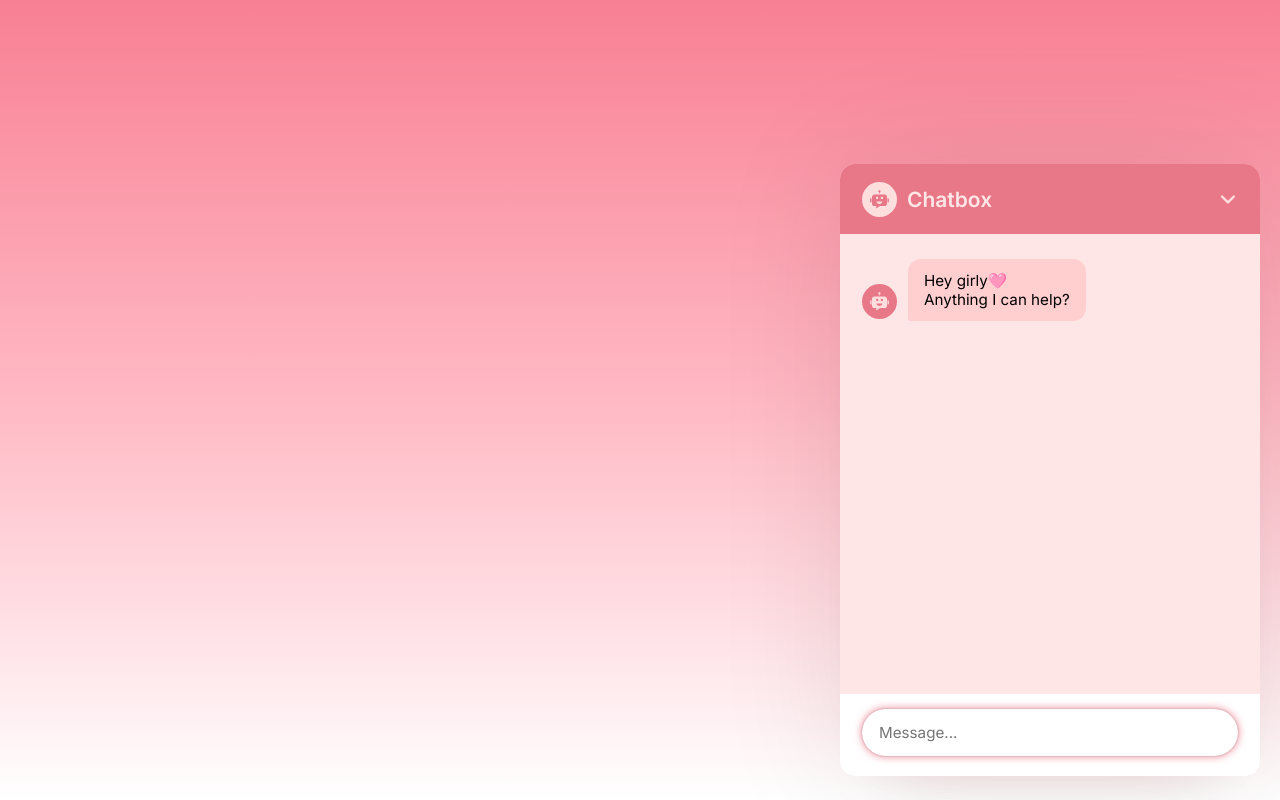
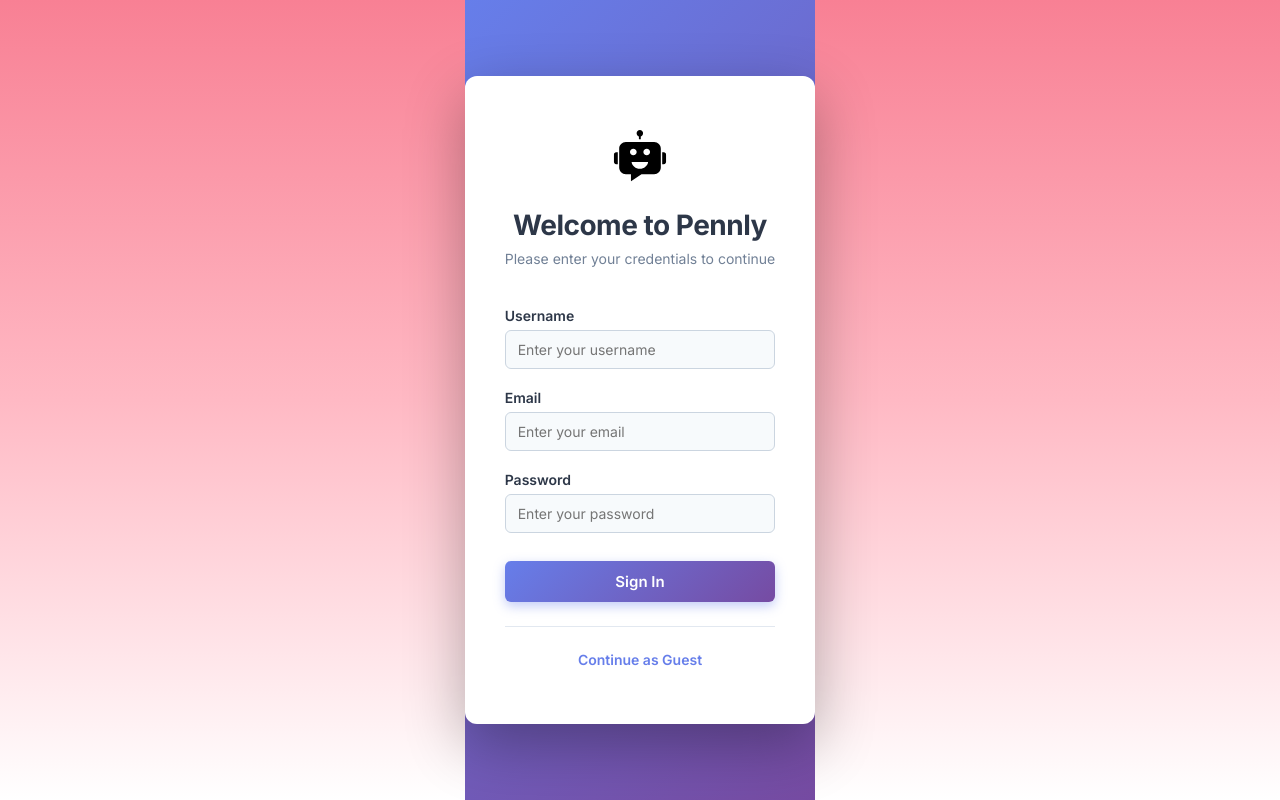
Before and after one commit to sliadjne/AI-Chatbot, a React (Vite) app: page / in a window 1280 px wide. Built offline with nearby package versions, Linux system fonts and the light colour scheme.

Commit message:
NEW UPDATE

```diff
--- a/src/App.jsx
+++ b/src/App.jsx
@@ -2,8 +2,10 @@ import { useState } from "react";
 import { ChatbotIcon } from "./components/ChatbotIcon";
 import ChatForm from "./components/ChatForm";
 import ChatMessage from "./components/ChatMessage";
+import LandingPage from "./components/LandingPage";
 
 const App = () => {
+  const [isLoggedIn, setIsLoggedIn] = useState(false);
   const [chatHistory, seeChatHistory] = useState([]);
   const [open, setOpen] = useState(true);
   const [closing, setClosing] = useState(false);
@@ -74,7 +76,25 @@ const App = () => {
     }
   };
 
-  return <div className="container">
+  // Handle login
+  const handleLogin = (credentials) => {
+    console.log('User logged in:', credentials.username);
+    setIsLoggedIn(true);
+  };
+
+  // Handle guest access
+  const handleGuestAccess = () => {
+    console.log('User accessing as guest');
+    setIsLoggedIn(true);
+  };
+
+  // Show landing page if not logged in
+  if (!isLoggedIn) {
+    return <LandingPage onLogin={handleLogin} onGuestAccess={handleGuestAccess} />;
+  }
+
+  const chatUI = (
+    <div className="container">
       {/* Chatbot popup rendered only when open */}
       {open && (
         <div className={`chatbot-popup ${closing ? 'closing' : 'open'}`}>
@@ -116,7 +136,9 @@ const App = () => {
         </button>
       )}
     </div>
+  );
 
+  return chatUI;
 };
 
 export default App;
--- /dev/null
+++ b/src/components/LandingPage.css
@@ -0,0 +1,175 @@
+.landing-page {
+  min-height: 100vh;
+  display: flex;
+  align-items: center;
+  justify-content: center;
+  background: linear-gradient(135deg, #667eea 0%, #764ba2 100%);
+  font-family: -apple-system, BlinkMacSystemFont, 'Segoe UI', 'Roboto', 'Oxygen',
+    'Ubuntu', 'Cantarell', 'Fira Sans', 'Droid Sans', 'Helvetica Neue',
+    sans-serif;
+  -webkit-font-smoothing: antialiased;
+  -moz-osx-font-smoothing: grayscale;
+}
+
+.landing-container {
+  background: white;
+  border-radius: 12px;
+  box-shadow: 0 20px 60px rgba(0, 0, 0, 0.3);
+  padding: 48px 40px;
+  width: 100%;
+  max-width: 420px;
+  animation: slideUp 0.6s ease-out;
+}
+
+@keyframes slideUp {
+  from {
+    opacity: 0;
+    transform: translateY(30px);
+  }
+  to {
+    opacity: 1;
+    transform: translateY(0);
+  }
+}
+
+.landing-header {
+  text-align: center;
+  margin-bottom: 40px;
+}
+
+.landing-header svg {
+  width: 64px;
+  height: 64px;
+  margin-bottom: 16px;
+}
+
+.landing-title {
+  font-size: 28px;
+  font-weight: 700;
+  color: #2d3748;
+  margin: 0 0 8px 0;
+  letter-spacing: -0.5px;
+}
+
+.landing-subtitle {
+  font-size: 14px;
+  color: #718096;
+  margin: 0;
+  font-weight: 400;
+}
+
+.credentials-form {
+  display: flex;
+  flex-direction: column;
+  gap: 20px;
+  margin-bottom: 24px;
+}
+
+.form-group {
+  display: flex;
+  flex-direction: column;
+  gap: 6px;
+}
+
+.form-group label {
+  font-size: 14px;
+  font-weight: 600;
+  color: #2d3748;
+}
+
+.form-group input {
+  padding: 10px 12px;
+  border: 1.5px solid #cbd5e0;
+  border-radius: 6px;
+  font-size: 14px;
+  font-family: inherit;
+  transition: all 0.2s ease;
+  outline: none;
+  background: #f7fafc;
+}
+
+.form-group input:focus {
+  background: white;
+  border-color: #667eea;
+  box-shadow: 0 0 0 3px rgba(102, 126, 234, 0.1);
+}
+
+.form-group input.input-error {
+  border-color: #f56565;
+  background: #fff5f5;
+}
+
+.form-group input.input-error:focus {
+  box-shadow: 0 0 0 3px rgba(245, 101, 101, 0.1);
+}
+
+.error-message {
+  font-size: 12px;
+  color: #f56565;
+  font-weight: 500;
+}
+
+.login-button {
+  padding: 11px 16px;
+  background: linear-gradient(135deg, #667eea 0%, #764ba2 100%);
+  color: white;
+  border: none;
+  border-radius: 6px;
+  font-size: 15px;
+  font-weight: 600;
+  cursor: pointer;
+  transition: all 0.3s ease;
+  font-family: inherit;
+  margin-top: 8px;
+  box-shadow: 0 4px 12px rgba(102, 126, 234, 0.4);
+}
+
+.login-button:hover {
+  transform: translateY(-2px);
+  box-shadow: 0 6px 16px rgba(102, 126, 234, 0.5);
+}
+
+.login-button:active {
+  transform: translateY(0);
+  box-shadow: 0 2px 8px rgba(102, 126, 234, 0.4);
+}
+
+.landing-footer {
+  text-align: center;
+  padding-top: 16px;
+  border-top: 1px solid #e2e8f0;
+}
+
+.guest-button {
+  background: none;
+  border: none;
+  color: #667eea;
+  font-size: 14px;
+  font-weight: 600;
+  cursor: pointer;
+  transition: all 0.2s ease;
+  font-family: inherit;
+  padding: 8px 0;
+  text-decoration: none;
+}
+
+.guest-button:hover {
+  color: #764ba2;
+  text-decoration: underline;
+}
+
+@media (max-width: 480px) {
+  .landing-container {
+    padding: 32px 24px;
+    margin: 16px;
+    max-width: none;
+  }
+
+  .landing-title {
+    font-size: 24px;
+  }
+
+  .landing-subtitle {
+    font-size: 13px;
+  }
+}
--- /dev/null
+++ b/src/components/LandingPage.jsx
@@ -0,0 +1,138 @@
+import { useState } from 'react';
+import { ChatbotIcon } from './ChatbotIcon';
+import './LandingPage.css';
+
+const LandingPage = ({ onLogin, onGuestAccess }) => {
+  const [credentials, setCredentials] = useState({
+    username: '',
+    email: '',
+    password: ''
+  });
+  const [errors, setErrors] = useState({});
+
+  const handleChange = (e) => {
+    const { name, value } = e.target;
+    setCredentials(prev => ({
+      ...prev,
+      [name]: value
+    }));
+    // Clear error when user starts typing
+    if (errors[name]) {
+      setErrors(prev => ({
+        ...prev,
+        [name]: ''
+      }));
+    }
+  };
+
+  const validateForm = () => {
+    const newErrors = {};
+
+    if (!credentials.username.trim()) {
+      newErrors.username = 'Username is required';
+    }
+
+    if (!credentials.email.trim()) {
+      newErrors.email = 'Email is required';
+    } else if (!/^[^\s@]+@[^\s@]+\.[^\s@]+$/.test(credentials.email)) {
+      newErrors.email = 'Please enter a valid email address';
+    }
+
+    if (!credentials.password.trim()) {
+      newErrors.password = 'Password is required';
+    } else if (credentials.password.length < 6) {
+      newErrors.password = 'Password must be at least 6 characters';
+    }
+
+    setErrors(newErrors);
+    return Object.keys(newErrors).length === 0;
+  };
+
+  const handleSubmit = (e) => {
+    e.preventDefault();
+
+    if (validateForm()) {
+      // Navigate to chatbot without backend
+      console.log('Login credentials:', credentials);
+      onLogin(credentials);
+    }
+  };
+
+  const handleGuestClick = () => {
+    // Navigate directly to chatbot
+    console.log('Accessing as guest');
+    onGuestAccess();
+  };
+
+  return (
+    <div className="landing-page">
+      <div className="landing-container">
+        <div className="landing-header">
+          <ChatbotIcon />
+          <h1 className="landing-title">Welcome to Pennly</h1>
+          <p className="landing-subtitle">Please enter your credentials to continue</p>
+        </div>
+
+        <form className="credentials-form" onSubmit={handleSubmit}>
+          <div className="form-group">
+            <label htmlFor="username">Username</label>
+            <input
+              type="text"
+              id="username"
+              name="username"
+              value={credentials.username}
+              onChange={handleChange}
+              placeholder="Enter your username"
+              className={errors.username ? 'input-error' : ''}
+            />
+            {errors.username && <span className="error-message">{errors.username}</span>}
+          </div>
+
+          <div className="form-group">
+            <label htmlFor="email">Email</label>
+            <input
+              type="email"
+              id="email"
+              name="email"
+              value={credentials.email}
+              onChange={handleChange}
+              placeholder="Enter your email"
+              className={errors.email ? 'input-error' : ''}
+            />
+            {errors.email && <span className="error-message">{errors.email}</span>}
+          </div>
+
+          <div className="form-group">
+            <label htmlFor="password">Password</label>
+            <input
+              type="password"
+              id="password"
+              name="password"
+              value={credentials.password}
+              onChange={handleChange}
+              placeholder="Enter your password"
+              className={errors.password ? 'input-error' : ''}
+            />
+            {errors.password && <span className="error-message">{errors.password}</span>}
+          </div>
+
+          <button type="submit" className="login-button">
+            Sign In
+          </button>
+        </form>
+
+        <div className="landing-footer">
+          <button
+            type="button"
+            onClick={handleGuestClick}
+            className="guest-button"
+          >
+            Continue as Guest
+          </button>
+        </div>
+      </div>
+    </div>
+  );
+};
+
+export default LandingPage;
```
Lines whose indentation alone changed are shown as unchanged.
